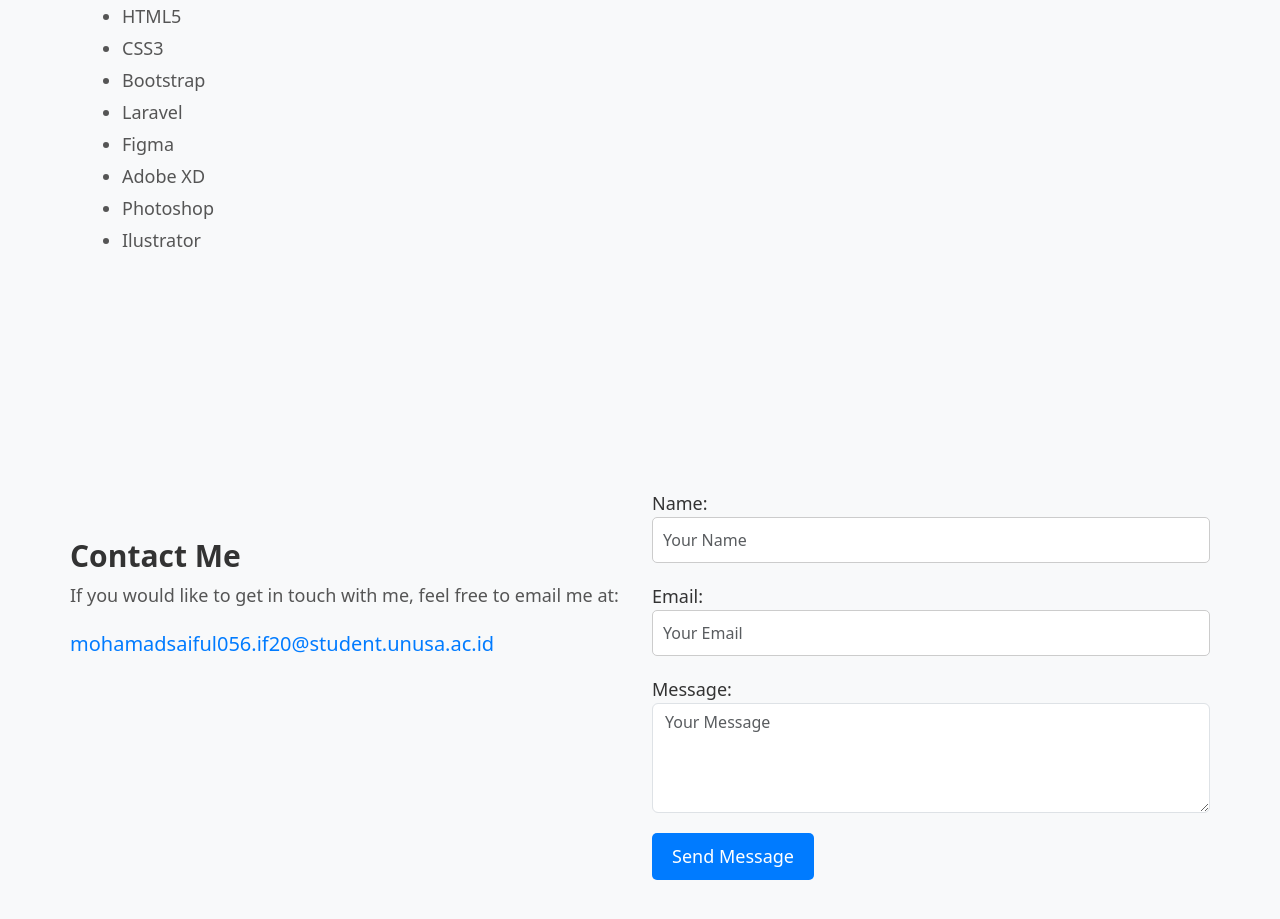
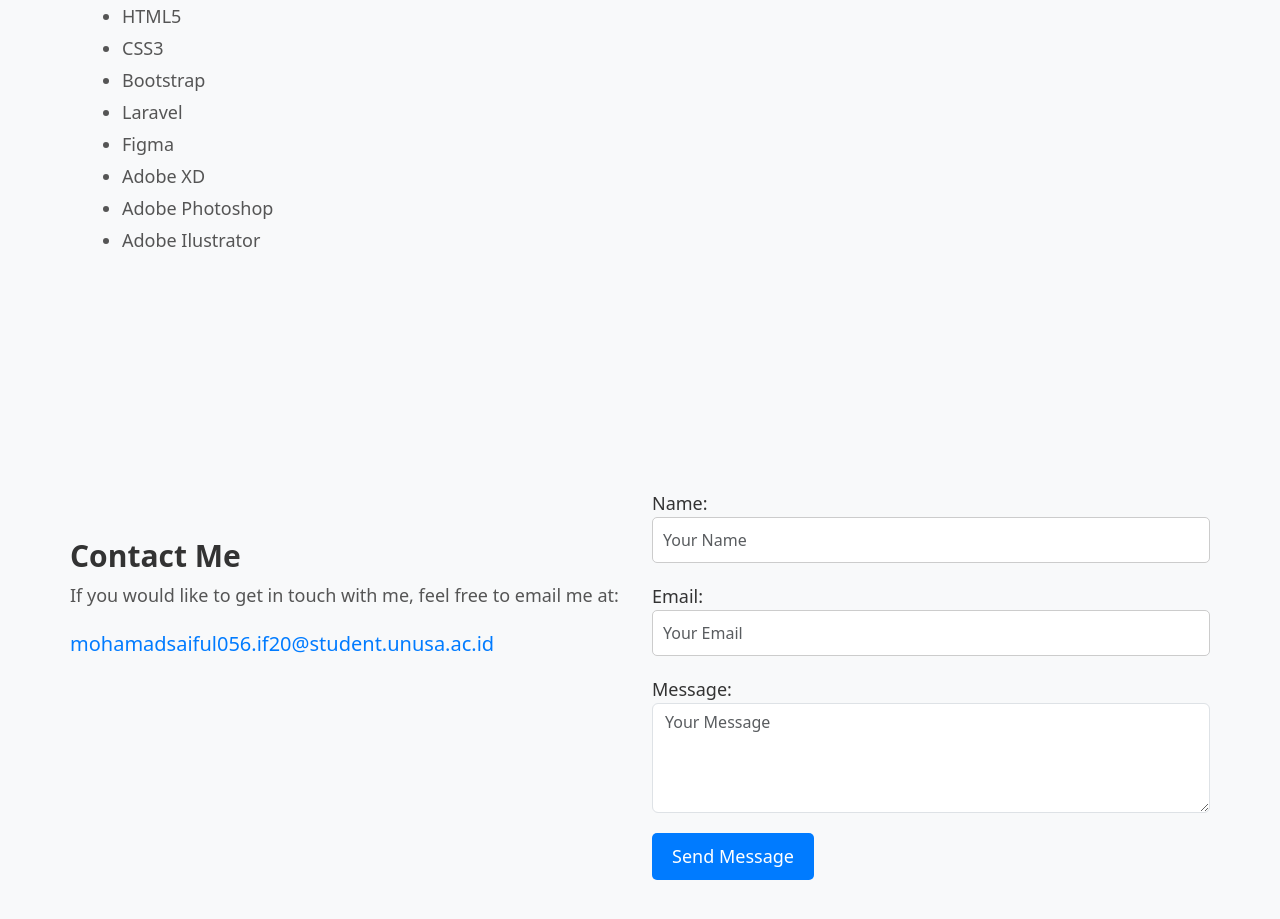
Before and after one commit to mohamadsaifulanwar/saiful-cv, a plain HTML site: page index.html in a window 1280 px wide. Shown: the part 959-1878 px from the top of the page. Drawn offline with nearby package versions, Linux system fonts and the light colour scheme.

Commit message:
Perubahan Style Section

```diff
--- a/index.html
+++ b/index.html
@@ -65,8 +65,8 @@
                     <li>Laravel</li>
                     <li>Figma</li>
                     <li>Adobe XD</li>
-                    <li>Photoshop</li>
-                    <li>Ilustrator</li>
+                    <li>Adobe Photoshop</li>
+                    <li>Adobe Ilustrator</li>
                 </ul>
             </div>
         </div>
```
